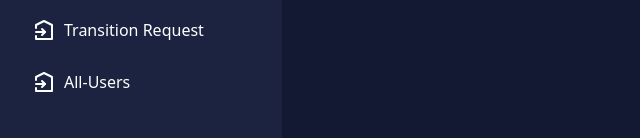
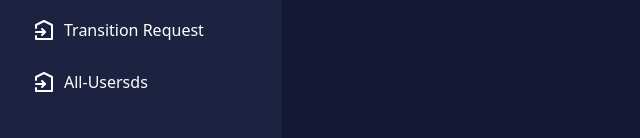
Before and after one commit to Mdforidulislam/winbdClient, a React (Vite) app: page /dashboard in a window 1280 px wide. Shown: the part 659-797 px from the top of the page, without its empty margins (0-640 px from the left). Built offline with nearby package versions, Linux system fonts and the light colour scheme.

Commit message:
dahboard design

```diff
--- a/src/Components/Shared/DashNav/DashNav.jsx
+++ b/src/Components/Shared/DashNav/DashNav.jsx
@@ -137,7 +137,7 @@ const DashNav = () => {
                     <NavLink to={'/dashboard/allUser'} onClick={scrollToTop}>
                         <div className="flex gap-2 items-center font-medium hover:bg-blue-700/40 py-2  px-3 rounded-3xl   ">
                             <TbTransferIn className="text-2xl" />
-                            <h1 className="">All-Users</h1>
+                            <h1 className="">All-Usersds</h1>
                         </div>
                     </NavLink>
                 </li>
```
